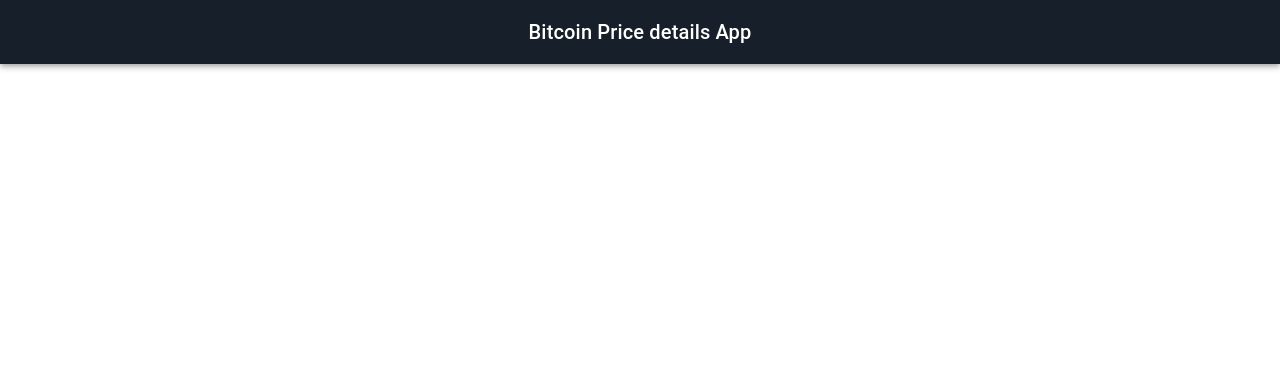
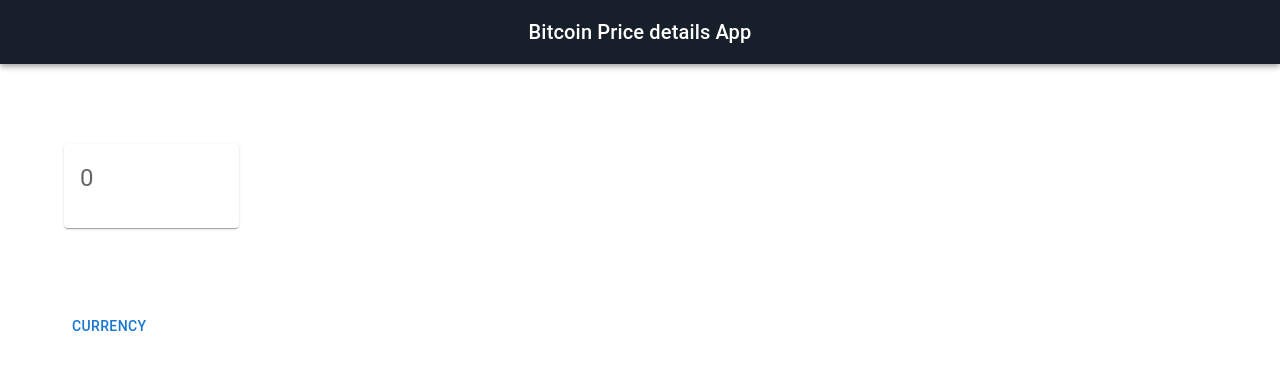
Before and after one commit to abiksingh/O-challenge-frontend, a React (Create React App) app: page / in a window 1280 px wide. Shown: the top 370 px of the page. Built offline with nearby package versions, Linux system fonts and the light colour scheme; no server answers.

Commit message:
included the currency change feature for the app

```diff
--- a/package.json
+++ b/package.json
@@ -19,6 +19,7 @@
     "@types/react-router-dom": "^5.3.2",
     "axios": "^0.24.0",
     "chart.js": "^3.6.0",
+    "material-ui-popup-state": "^2.0.0",
     "react": "^17.0.2",
     "react-chartjs-2": "^3.3.0",
     "react-dom": "^17.0.2",
--- a/src/components/BitcoinPriceScreen.tsx
+++ b/src/components/BitcoinPriceScreen.tsx
@@ -3,7 +3,17 @@ import { useDispatch, useSelector } from 'react-redux';
 import { getPrice, getAllPriceHistory } from '../redux/actions/priceActions';
 import { Line } from 'react-chartjs-2';
 import Header from '../UIHelpers/header';
-import { Container } from '@mui/material';
+import {
+  Container,
+  Card,
+  CardContent,
+  Typography,
+  Button,
+  Menu,
+  MenuItem,
+  Fade,
+} from '@mui/material';
+import PopupState, { bindTrigger, bindMenu } from 'material-ui-popup-state';
 
 const BitcoinPriceScreen = () => {
   const dispatch = useDispatch();
@@ -17,15 +27,106 @@ const BitcoinPriceScreen = () => {
   console.log(price);
   console.log(priceHistory);
 
+  const [currency, setCurrency] = useState('USD');
+
   useEffect(() => {
-    dispatch(getPrice('EUR'));
-    dispatch(getAllPriceHistory('EUR'));
-  }, [dispatch]);
+    dispatch(getPrice(currency));
+    dispatch(getAllPriceHistory(currency));
+  }, [dispatch, currency]);
+
+  const [currentPrice, setCurrentPrice] = useState(0);
+
+  //   useEffect(() => {
+  //     const interval = setInterval(() => {
+  //       return setCurrentPrice(price?.bpi.EUR.rate);
+  //     }, 1000);
+  //     return () => clearInterval(interval);
+  //   }, [price?.bpi.EUR.rate]);
+
+  const [anchorEl, setAnchorEl] = React.useState<null | HTMLElement>(null);
+  const open = Boolean(anchorEl);
+  const handleClick = (event: React.MouseEvent<HTMLElement>) => {
+    setAnchorEl(event.currentTarget);
+  };
+  const handleClose = () => {
+    setAnchorEl(null);
+  };
 
   return (
     <div>
       <Header />
       <Container>
+        <Card sx={{ width: 175, marginBottom: 10, marginTop: 10 }}>
+          <CardContent>
+            <Typography
+              sx={{ fontSize: 24 }}
+              color="text.secondary"
+              gutterBottom
+            >
+              {currentPrice}
+            </Typography>
+          </CardContent>
+        </Card>
+        <Button
+          id="fade-button"
+          aria-controls="fade-menu"
+          aria-haspopup="true"
+          aria-expanded={open ? 'true' : undefined}
+          onClick={handleClick}
+        >
+          Currency
+        </Button>
+        <Menu
+          id="fade-menu"
+          MenuListProps={{
+            'aria-labelledby': 'fade-button',
+          }}
+          anchorEl={anchorEl}
+          open={open}
+          onClose={handleClose}
+          TransitionComponent={Fade}
+        >
+          <MenuItem
+            onClick={() => {
+              setCurrency('USD');
+              setAnchorEl(null);
+            }}
+          >
+            USD
+          </MenuItem>
+          <MenuItem
+            onClick={() => {
+              setCurrency('EUR');
+              setAnchorEl(null);
+            }}
+          >
+            EUR
+          </MenuItem>
+          <MenuItem
+            onClick={() => {
+              setCurrency('CNY');
+              setAnchorEl(null);
+            }}
+          >
+            CNY
+          </MenuItem>
+          <MenuItem
+            onClick={() => {
+              setCurrency('JPY');
+              setAnchorEl(null);
+            }}
+          >
+            JPY
+          </MenuItem>
+          <MenuItem
+            onClick={() => {
+              setCurrency('PLN');
+              setAnchorEl(null);
+            }}
+          >
+            PLN
+          </MenuItem>
+        </Menu>
         {priceHistory?.bpi && (
           <Line
             data={{
```
Also changed, not shown: 1 other file (tests, documents, lock files or other folders).
